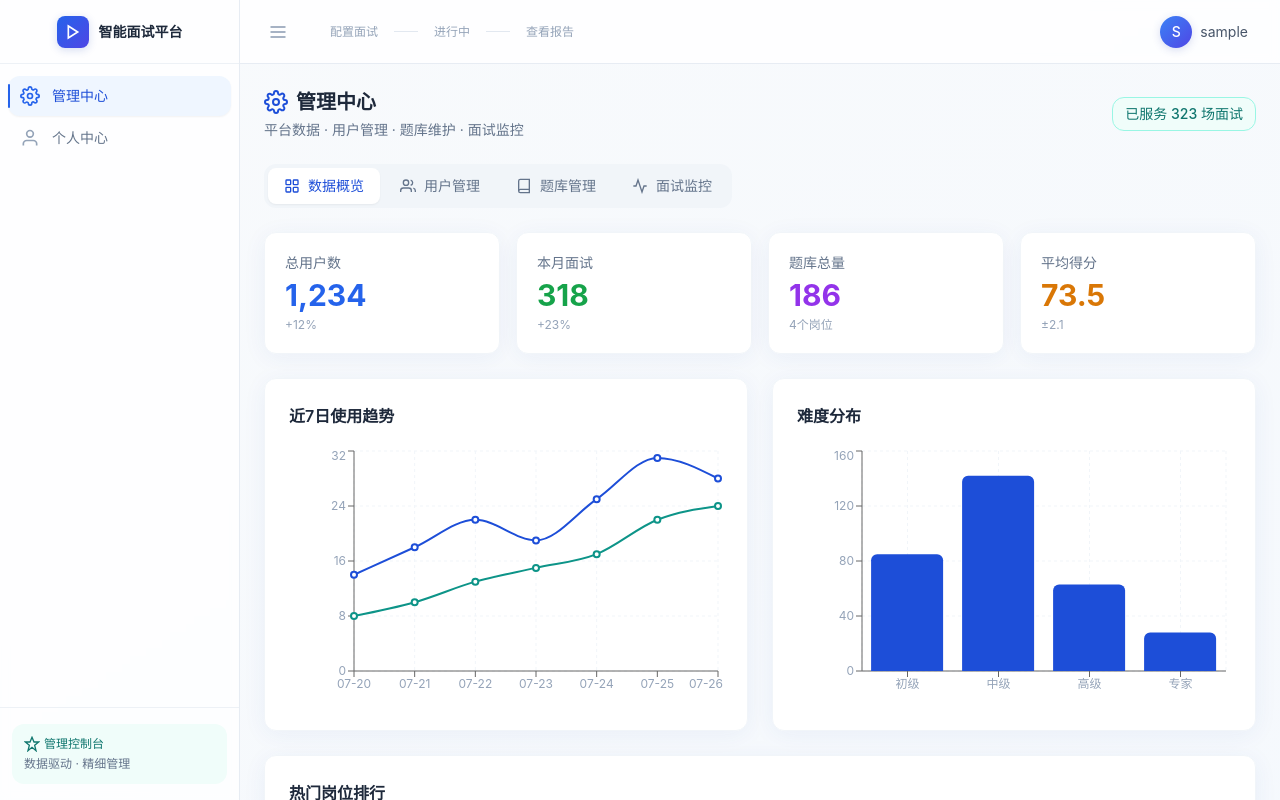
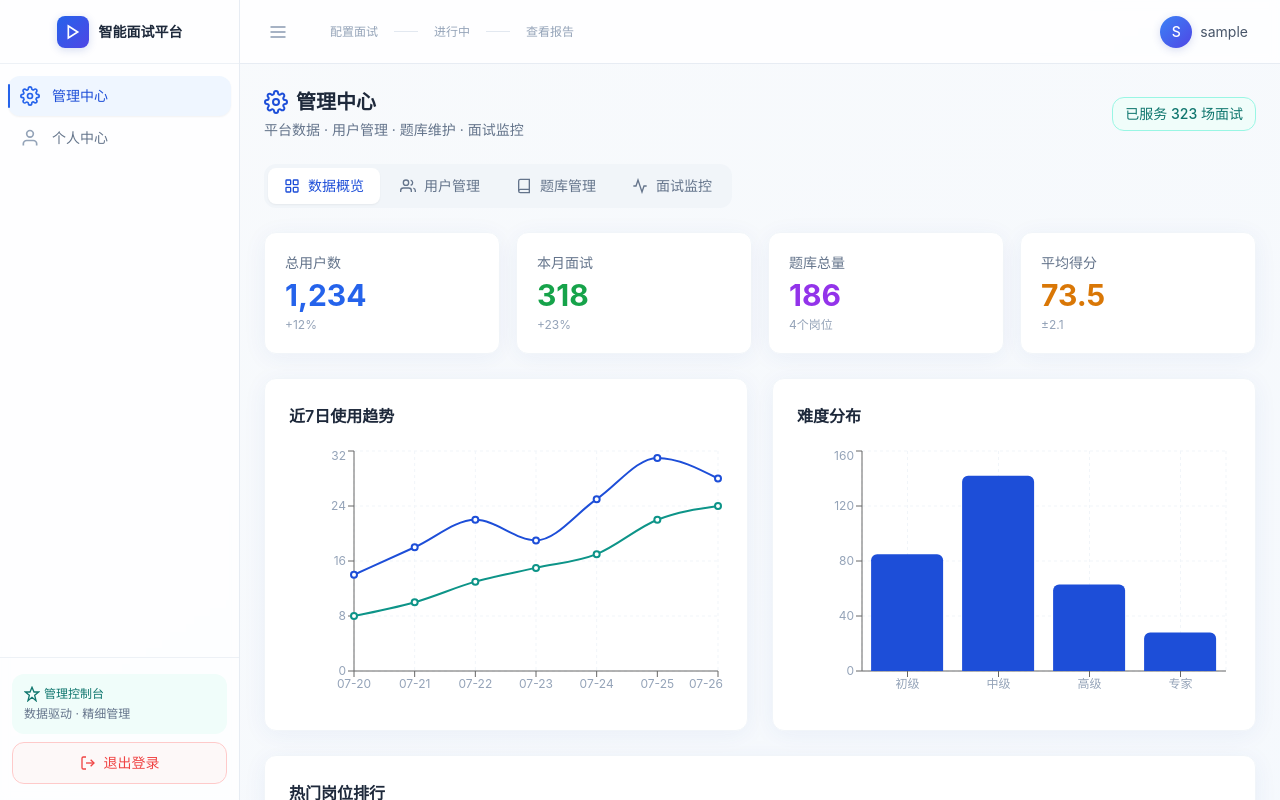
Before and after one commit to xzc-666-xzc/xzc, a React (Vite) app in the folder frontend/: page /admin in a window 1280 px wide. Built offline with nearby package versions, Linux system fonts and the light colour scheme; sample sign-in values are in the browser's storage.

Commit message:
refactor(Layout): 优化侧边栏与用户菜单UI交互
1. 为侧边栏页脚添加间距类，新增退出登录按钮
2. 调整header溢出可见性，提升用户菜单层级避免被遮挡
3. 修复用户菜单弹窗的z-index层级问题

```diff
--- a/frontend/src/components/Layout.tsx
+++ b/frontend/src/components/Layout.tsx
@@ -164,7 +164,7 @@ export default function MainLayout() {
 
         {/* Sidebar footer */}
         {!collapsed && (
-          <div className="px-3 py-4 border-t border-slate-200/60">
+          <div className="px-3 py-4 border-t border-slate-200/60 space-y-2">
             <div className={`rounded-xl p-3 text-xs ${isAdminRole ? 'bg-teal-50' : 'bg-gradient-to-r from-primary-50 to-brand-50'}`}>
               <p className={`font-medium flex items-center gap-1 ${isAdminRole ? 'text-teal-700' : 'text-primary-700'}`}>
                 {icons.sparkle}
@@ -172,6 +172,14 @@ export default function MainLayout() {
               </p>
               <p className="text-slate-500 mt-1">{isAdminRole ? '数据驱动 · 精细管理' : '专业模拟 · 精准评测'}</p>
             </div>
+            {/* 退出登录按钮 */}
+            <button
+              onClick={handleLogout}
+              className="w-full flex items-center justify-center gap-2 px-3 py-2.5 rounded-xl border border-red-200 bg-red-50/50 text-red-500 text-sm font-medium hover:bg-red-100 hover:border-red-300 active:scale-95 transition-all duration-200 cursor-pointer select-none"
+            >
+              {icons.logout}
+              退出登录
+            </button>
           </div>
         )}
       </aside>
@@ -181,7 +189,7 @@ export default function MainLayout() {
       <div className="flex-1 flex flex-col min-w-0">
         {/* Header */}
         {(isInterviewPage || isReportPage) ? null : (
-        <header className="h-16 bg-white/80 backdrop-blur-sm border-b border-slate-200/80 flex items-center justify-between px-5 shrink-0">
+        <header className="h-16 bg-white/80 backdrop-blur-sm border-b border-slate-200/80 flex items-center justify-between px-5 shrink-0 overflow-visible">
           <div className="flex items-center gap-4">
             <button
               onClick={() => setCollapsed(!collapsed)}
@@ -213,7 +221,7 @@ export default function MainLayout() {
           </div>
 
           {/* User */}
-          <div className="relative">
+          <div className="relative z-30">
             <button
               onClick={() => setShowUserMenu(!showUserMenu)}
               className="flex items-center gap-2 cursor-pointer hover:bg-slate-50 px-3 py-1.5 rounded-xl transition-colors"
@@ -226,8 +234,8 @@ export default function MainLayout() {
 
             {showUserMenu && (
               <>
-                <div className="fixed inset-0 z-10" onClick={() => setShowUserMenu(false)} />
-                <div className="absolute right-0 top-full mt-2 w-52 bg-white rounded-2xl shadow-card-hover border border-slate-100 py-2 z-20 animate-scale-in">
+                <div className="fixed inset-0 z-40" onClick={() => setShowUserMenu(false)} />
+                <div className="absolute right-0 top-full mt-2 w-52 bg-white rounded-2xl shadow-card-hover border border-slate-100 py-2 z-50 animate-scale-in">
                   <div className="px-4 py-3 border-b border-slate-50">
                     <p className="text-sm font-medium text-slate-800">{user?.username || '用户'}</p>
                     <p className="text-xs text-slate-400">{user?.email || ''}</p>
```
